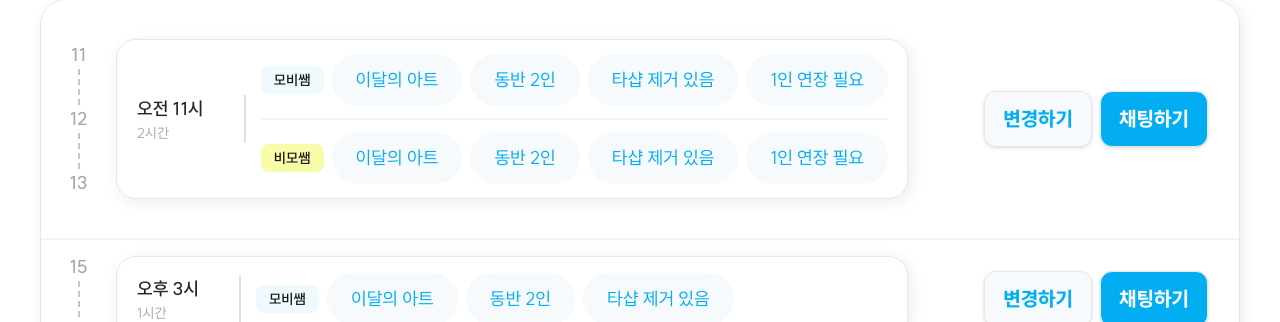
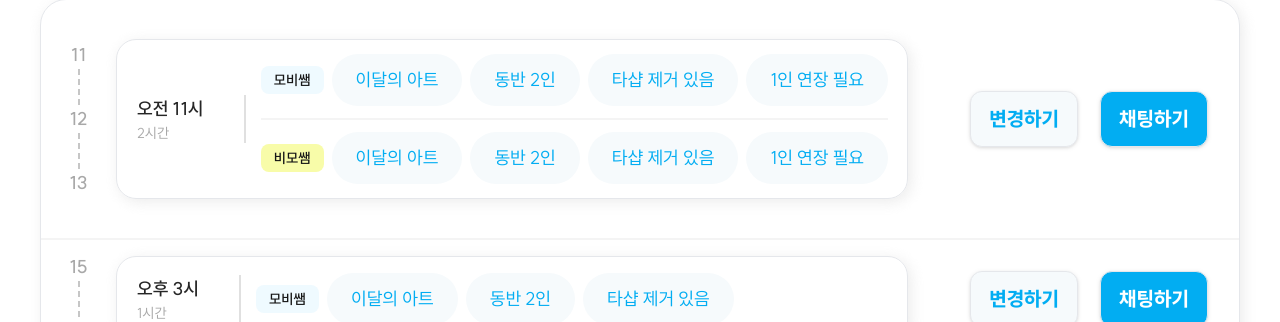
Before and after one commit to mobi-projects/nail-case-client, a Next.js app: page /manager/base/schedule/today in a window 1280 px wide. Shown: the part 478-800 px from the top of the page. Built offline with nearby package versions, Linux system fonts and the light colour scheme.

Commit message:
🎨 NTButton 사이 gap 재설정
* issue: [NAILCASE-163](https://nailcase.atlassian.net/browse/NAILCASE-163)
sub-issues:
  - [NAILCASE-174](https://nailcase.atlassian.net/browse/NAILCASE-174)

```diff
--- a/src/component/custom/manager/base/schedule/today/01/index.tsx
+++ b/src/component/custom/manager/base/schedule/today/01/index.tsx
@@ -247,7 +247,7 @@ function DayScheduleButton({ slot, currentTime }: DayScheduleTimePT) {
 			{isCurrent ? (
 				<NTButton disabled>시술중</NTButton>
 			) : (
-				<div className="flex gap-2">
+				<div className="flex gap-[22px]">
 					<NTButton variant="secondary" flexible="fit">
 						변경하기
 					</NTButton>
```
